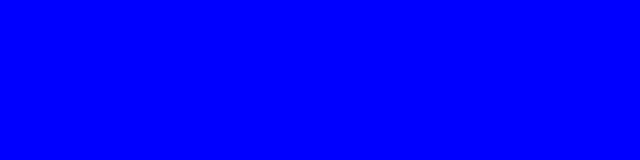
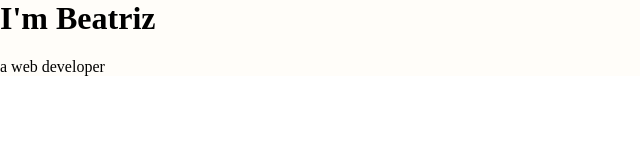
Before and after one commit to beatrizgouv/CSS-my-site, a plain HTML site: page index.html in a window 1280 px wide. Shown: the whole page, without its empty margins (0-640 px from the left). Drawn offline with Linux system fonts and the light colour scheme.

Commit message:
coloquei o favicon e iniciei html e css

```diff
--- a/CSS/styles.css
+++ b/CSS/styles.css
@@ -1,3 +1,11 @@
 body{
-    background-color: blue;
+    margin: 0px;
 }
+
+h1{
+    margin-top: 0px;
+}
+
+div{
+    background-color: #FFFDF9;
+}
--- a/index.html
+++ b/index.html
@@ -5,8 +5,13 @@
     <meta name="viewport" content="width=device-width, initial-scale=1.0">
     <title>Beatriz Gouveia</title>
     <link rel="stylesheet" href="CSS/styles.css">
+    <link rel="icon" href="Imagens/favicon.ico">
 </head>
 <body>
+    <div>
+        <h1>I'm Beatriz</h1>
+        <p>a web developer</p>
+    </div>
 
 </body>
 </html>
```
Also changed, not shown: Imagens/favicon.ico (added).
